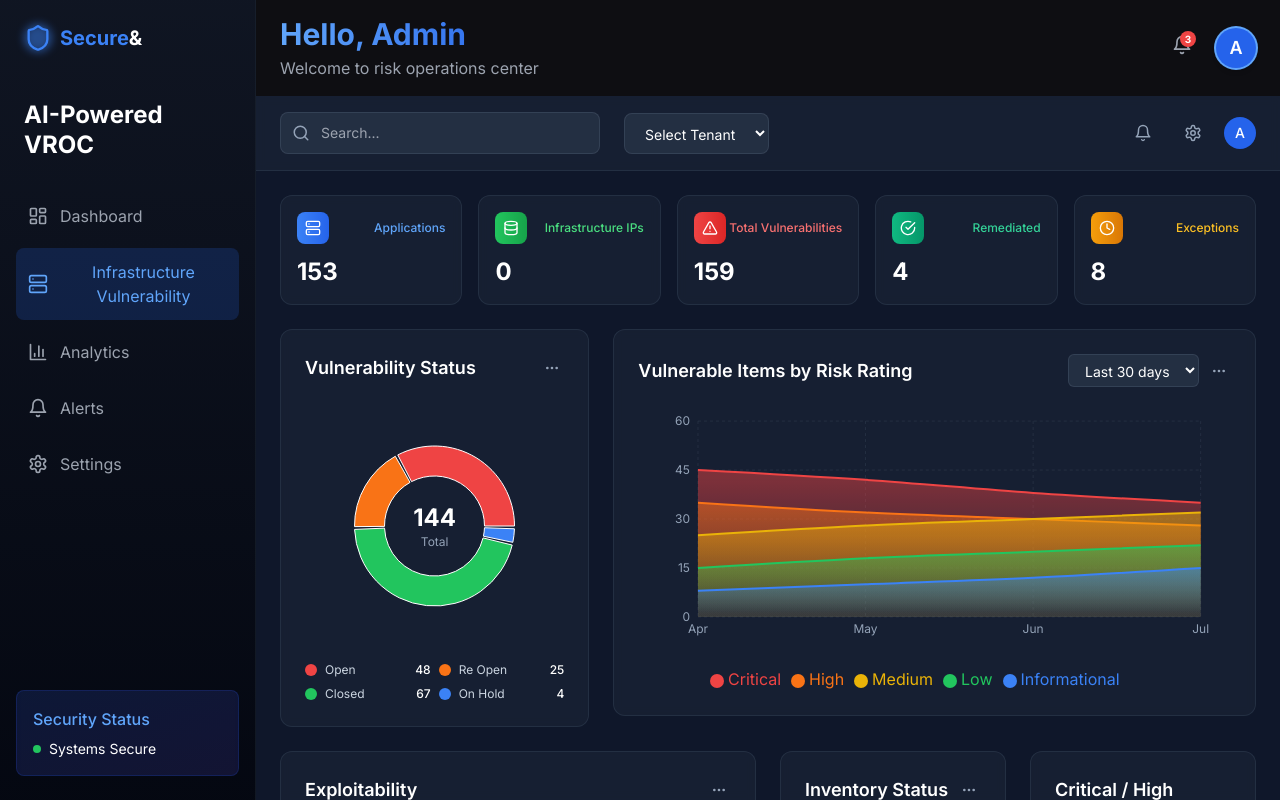
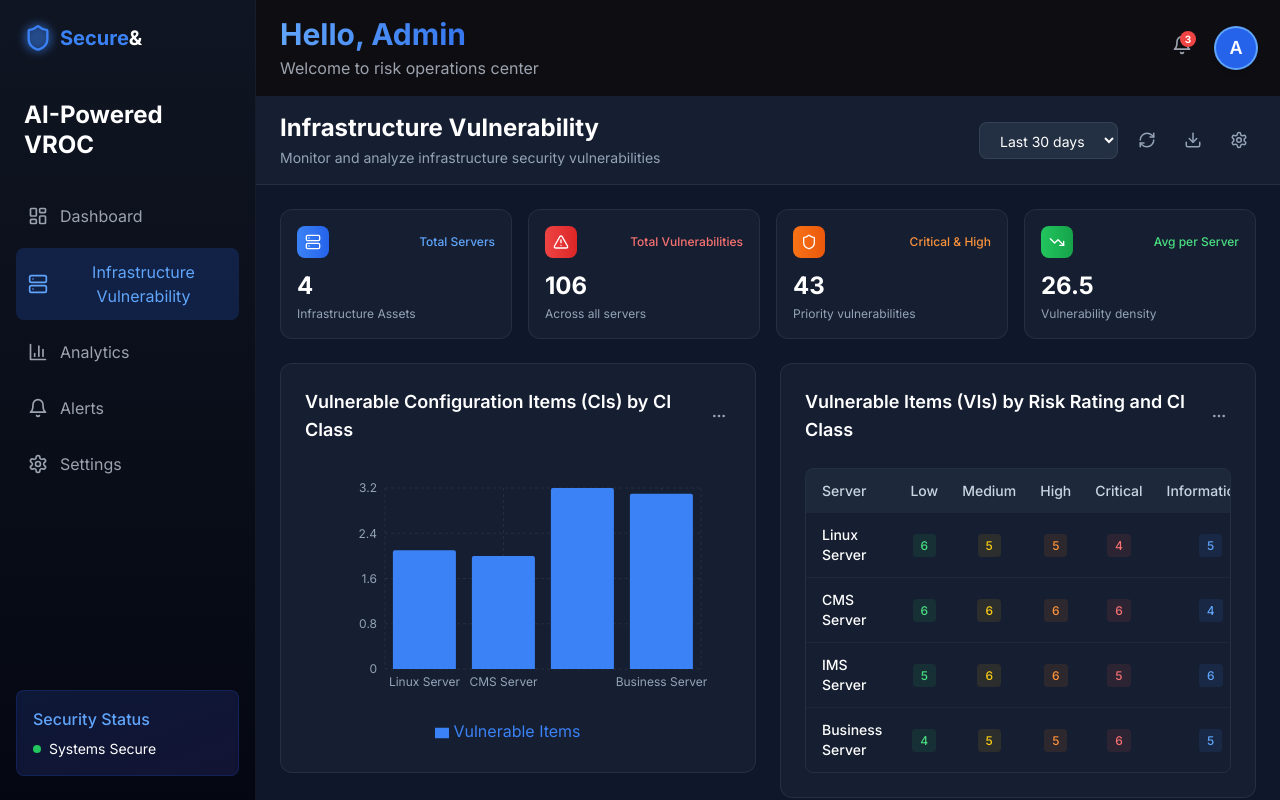
Before and after one commit to Themanishahuja/s-, a React (Vite) app: page / in a window 1280 px wide. Built offline with nearby package versions, Linux system fonts and the light colour scheme.

Commit message:
Set Infrastructure Vulnerability as Default Page

```diff
--- a/src/App.tsx
+++ b/src/App.tsx
@@ -7,14 +7,15 @@ import JiraDataPage from './pages/JiraDataPage';
 import ThirdPartyConfigPage from './pages/ThirdPartyConfigPage';
 import MainDashboard from './pages/MainDashboard';
 
-
 function App() {
   const [currentPage, setCurrentPage] = useState('infrastructure-vulnerability');
 
   const renderPage = () => {
     switch (currentPage) {
+      case 'infrastructure-vulnerability':
+        return <InfrastructureVulnerabilityPage />;
       case 'dashboard':
-        return <InfrastructureVulnerabilityPage />;
+        return <MainDashboard />;
       case 'admin':
         return <AdminPage />;
       case 'jira':
@@ -22,7 +23,7 @@ function App() {
       case 'integrations':
         return <ThirdPartyConfigPage />;
       default:
-        return <MainDashboard />;
+        return <InfrastructureVulnerabilityPage />;
     }
   };
 
```
